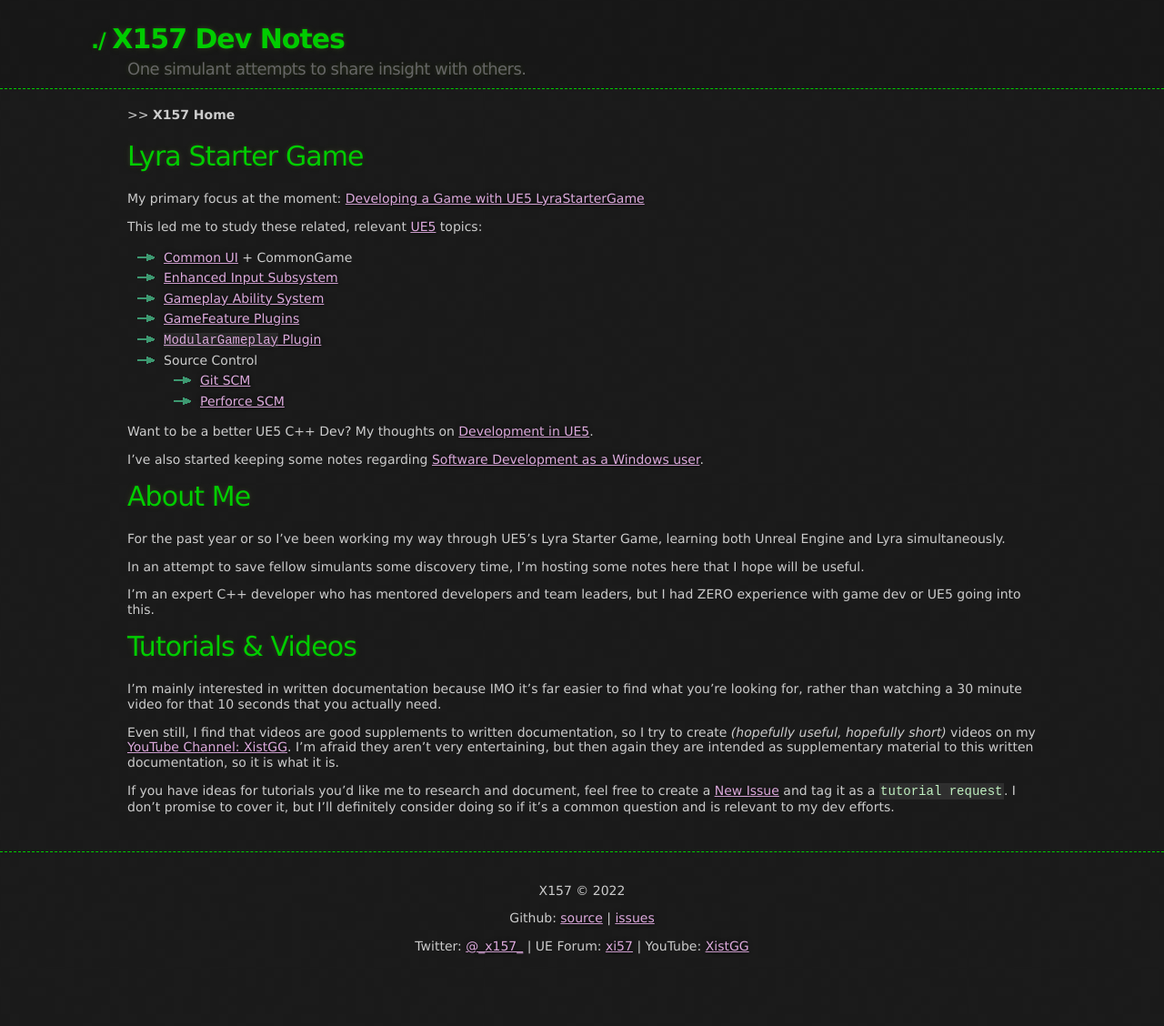
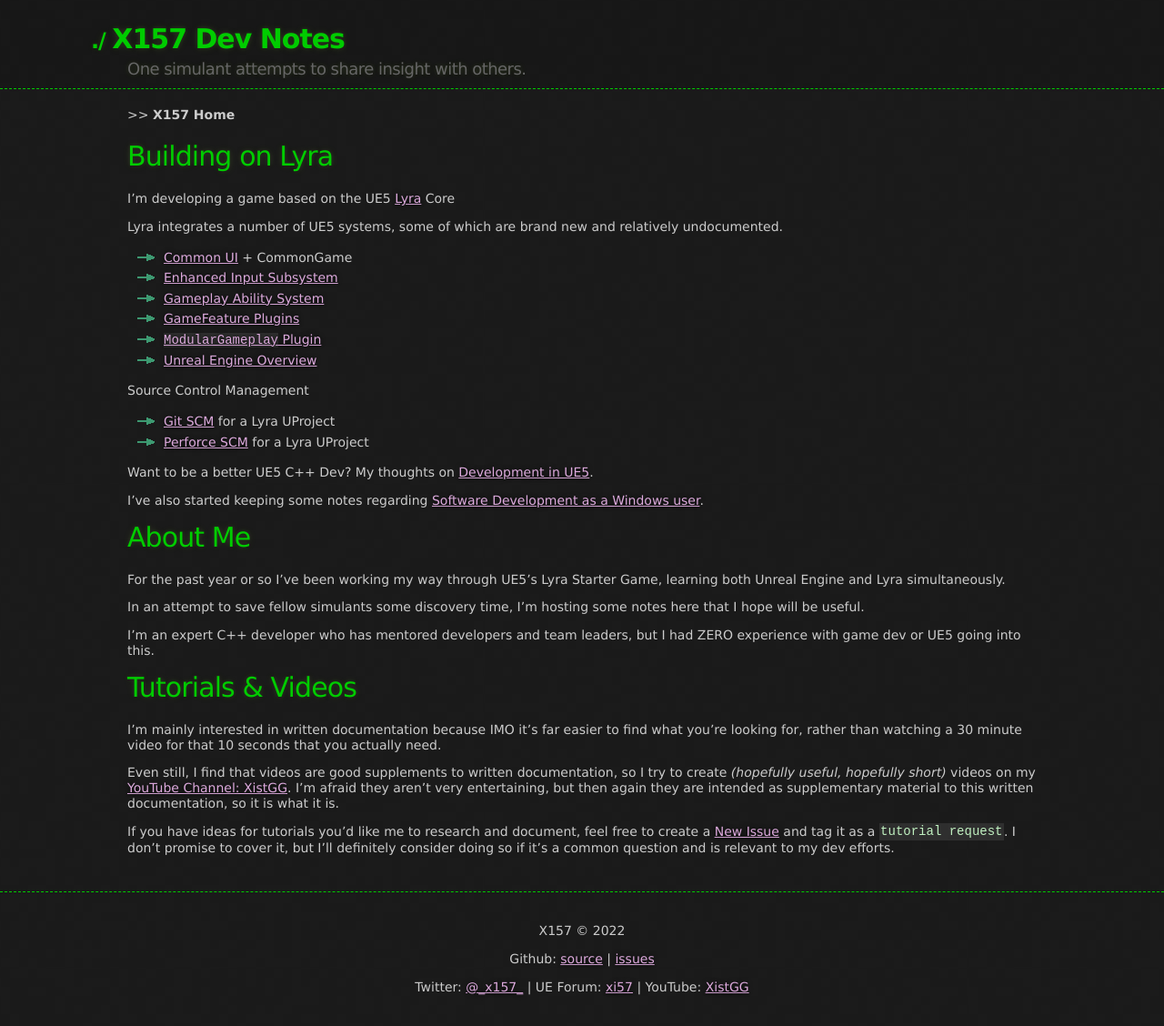
Before and after one commit to x157/x157.github.io, a Jekyll site: the page built from index.md, in a window 1280 px wide. Shown: the whole page at 91% size. Built offline with Jekyll 4.4.1, drawn with Linux system fonts in a browser that asks for light colours; our own code applies the rules of GitHub Pages for plain Markdown files; before the commit the page ends 1083 px from its top, so only the background shows below that.

Commit message:
Iterate home display

```diff
--- a/index.md
+++ b/index.md
@@ -2,20 +2,25 @@
 is_site_index: true
 ---
 
-# Lyra Starter Game
 
-My primary focus at the moment: [Developing a Game with UE5 LyraStarterGame](./UE5/LyraStarterGame/)
+# Building on Lyra
 
-This led me to study these related, relevant [UE5](./UE5/) topics:
+I'm developing a game based on the UE5 [Lyra](./UE5/LyraStarterGame/) Core
+
+Lyra integrates a number of UE5 systems,
+some of which are brand new and relatively undocumented.
 
 - [Common UI](/UE5/CommonUI/) + CommonGame
 - [Enhanced Input Subsystem](/UE5/EnhancedInput/)
 - [Gameplay Ability System](/UE5/GameplayAbilitySystem/)
 - [GameFeature Plugins](/UE5/GameFeatures/)
 - [`ModularGameplay` Plugin](/UE5/ModularGameplay/)
-- Source Control
-  - [Git SCM](/Git/)
-  - [Perforce SCM](/Perforce/)
+- [Unreal Engine Overview](/UE5/)
+
+Source Control Management
+
+  - [Git SCM](/Git/) for a Lyra UProject
+  - [Perforce SCM](/Perforce/) for a Lyra UProject
 
 Want to be a better UE5 C++ Dev?
 My thoughts on
```
